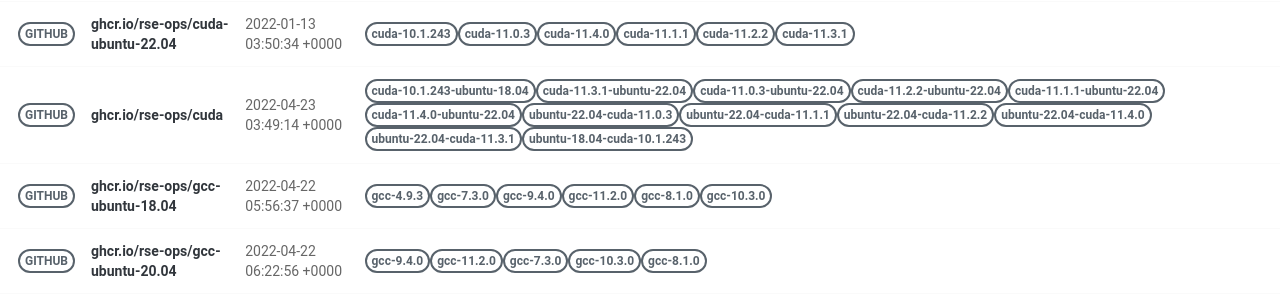
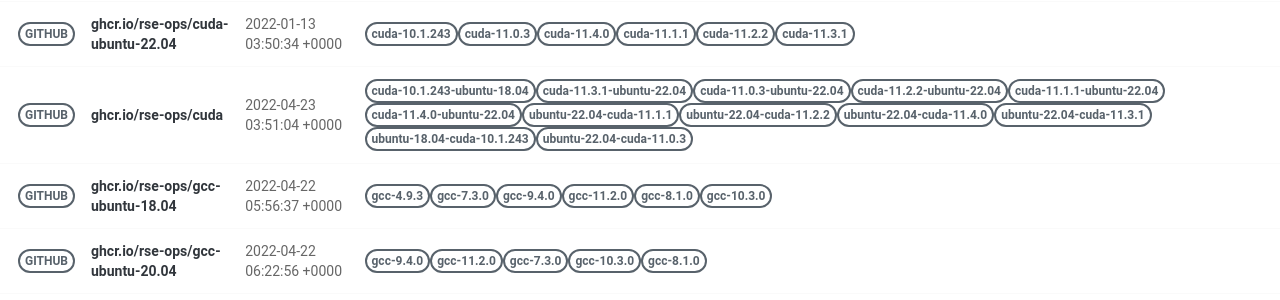
Before and after one commit to rse-ops/docker-images, a Jekyll site: the page built from pages/index.md, in a window 1280 px wide. Shown: the part 428-728 px from the top of the page. Built offline with Jekyll 4.4.1, drawn with Linux system fonts in a browser that asks for light colours; nearby versions of some CDN libraries.

Commit message:
Automated push to update library 2022-04-23

```diff
--- a/_library/ghcr.io-rse-ops-cuda.md
+++ b/_library/ghcr.io-rse-ops-cuda.md
@@ -1,7 +1,7 @@
 ---
 layout: container
 name: ghcr.io/rse-ops/cuda
-updated_at: 2022-04-23 03:49:14.324471
+updated_at: 2022-04-23 03:51:04.495937
 
 
 container_url: https://github.com/orgs/rse-ops/packages/container/package/cuda
@@ -42,5 +39,8 @@ versions:
  - tag: ubuntu-18.04-cuda-10.1.243
    dockerfile: https://github.com/rse-ops/docker-images/blob/main/ubuntu/cuda/Dockerfile
    manifest: https://crane.ggcr.dev/manifest/ghcr.io/rse-ops/cuda:ubuntu-18.04-cuda-10.1.243
+ - tag: ubuntu-22.04-cuda-11.0.3
+   dockerfile: https://github.com/rse-ops/docker-images/blob/main/ubuntu/cuda/Dockerfile
+   manifest: https://crane.ggcr.dev/manifest/ghcr.io/rse-ops/cuda:ubuntu-22.04-cuda-11.0.3
 
 ---
```
Also changed, not shown: other parts of _library/ghcr.io-rse-ops-cuda.md (+0 -3 lines).
